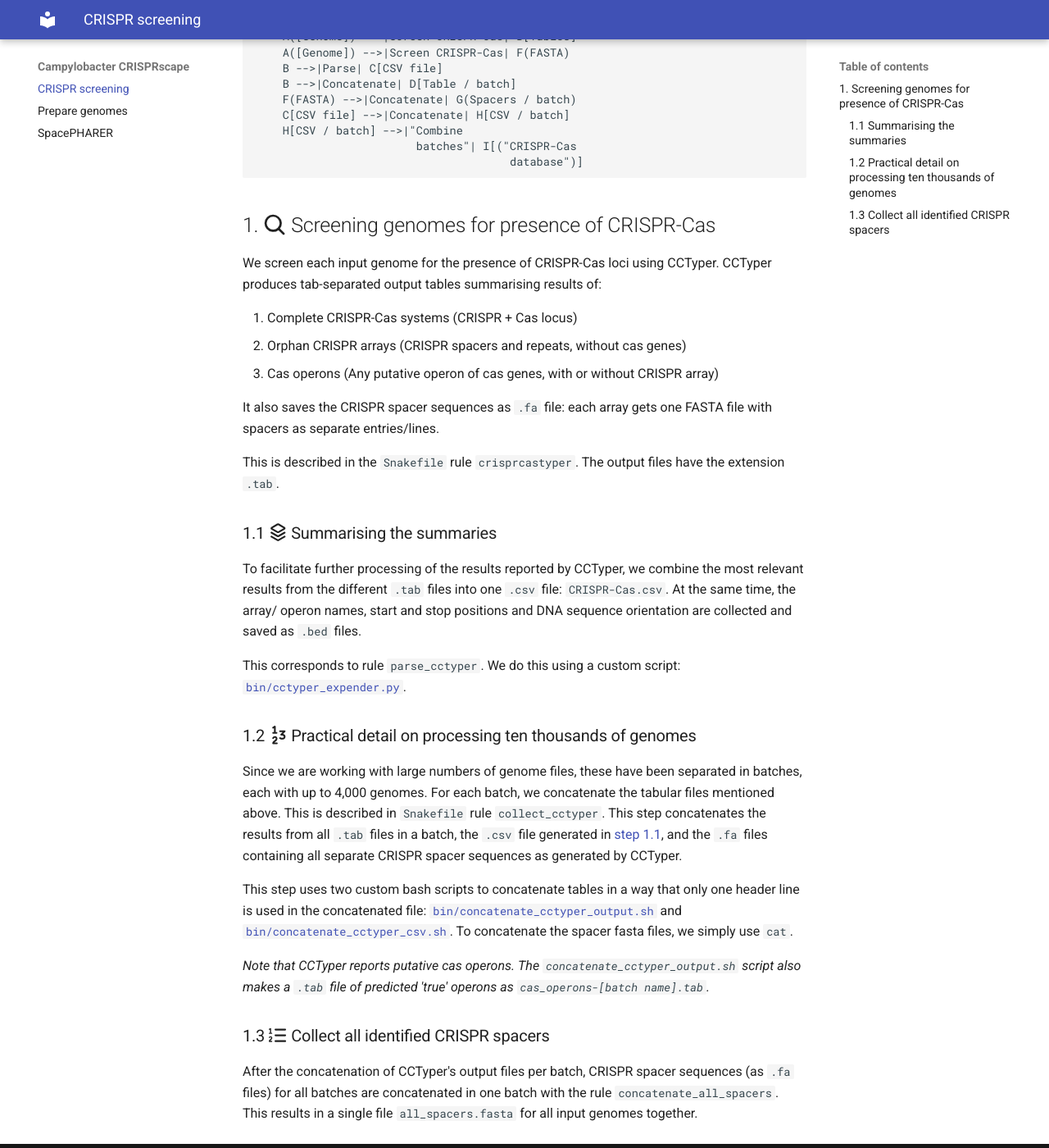
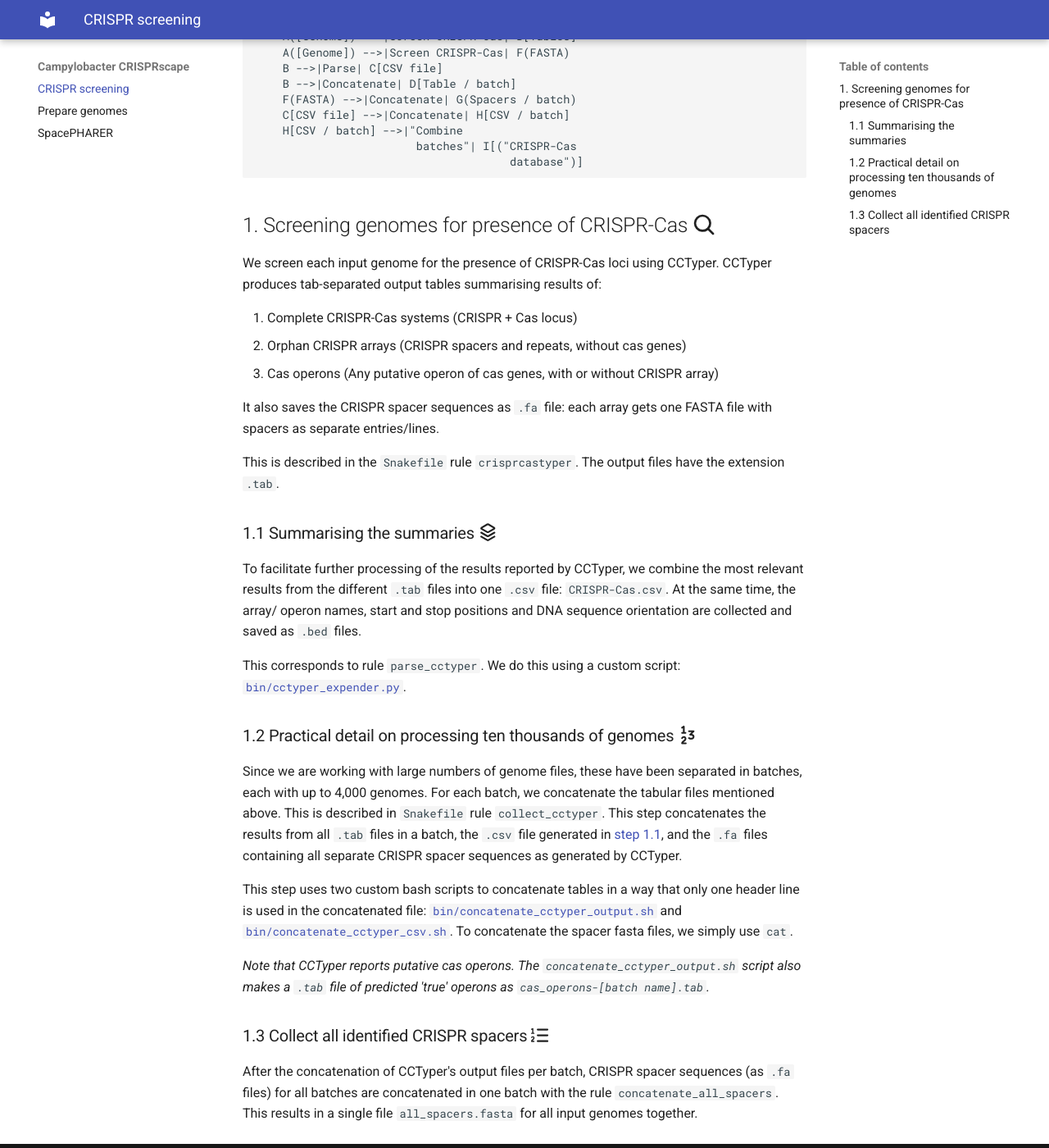
Before and after one commit to UtrechtUniversity/campylobacter-crisprscape, an MkDocs documentation site: the page built from doc/CRISPR_screening.md, in a window 1280 px wide and 1400 px high, scrolled down 256 px. Shown: the whole window at 82% size. Built offline with MkDocs 1.6.1 and Material for MkDocs 9.7.7, drawn with Linux system fonts in a browser that asks for light colours.

Commit message:
Move emoji to end of line

````diff
--- a/doc/CRISPR_screening.md
+++ b/doc/CRISPR_screening.md
@@ -13,7 +13,7 @@ flowchart LR
                                       database")]
 ```
 
-## 1. :octicons-search-16: Screening genomes for presence of CRISPR-Cas
+## 1. Screening genomes for presence of CRISPR-Cas :octicons-search-16:
 
 We screen each input genome for the presence of CRISPR-Cas loci using CCTyper.
 CCTyper produces tab-separated output tables summarising results of:
@@ -28,7 +28,7 @@ each array gets one FASTA file with spacers as separate entries/lines.
 This is described in the `Snakefile` rule `crisprcastyper`.
 The output files have the extension `.tab`.
 
-### 1.1 :octicons-stack-16: Summarising the summaries
+### 1.1 Summarising the summaries :octicons-stack-16:
 
 To facilitate further processing of the results reported by CCTyper,
 we combine the most relevant results from the different `.tab` files
@@ -39,14 +39,14 @@ are collected and saved as `.bed` files.
 This corresponds to rule `parse_cctyper`.
 We do this using a custom script: [`bin/cctyper_expender.py`](bin/cctyper_extender.py).
 
-### 1.2 :octicons-number-16: Practical detail on processing ten thousands of genomes
+### 1.2 Practical detail on processing ten thousands of genomes :octicons-number-16:
 
 Since we are working with large numbers of genome files, these have
 been separated in batches, each with up to 4,000 genomes. For each batch,
 we concatenate the tabular files mentioned above. This is described in
 `Snakefile` rule `collect_cctyper`.
 This step concatenates the results from all `.tab` files in a batch,
-the `.csv` file generated in [step 1.1](#11-octicons-stack-16-summarising-the-summaries),
+the `.csv` file generated in [step 1.1](#11-summarising-the-summaries),
 and the `.fa` files containing all separate CRISPR spacer sequences
 as generated by CCTyper.
 
@@ -60,7 +60,7 @@ _Note that CCTyper reports putative cas operons._
 _The `concatenate_cctyper_output.sh` script also makes a `.tab` file of_
 _predicted 'true' operons as `cas_operons-[batch name].tab`._
 
-### 1.3 :octicons-list-ordered-16: Collect all identified CRISPR spacers
+### 1.3 Collect all identified CRISPR spacers :octicons-list-ordered-16:
 
 After the concatenation of CCTyper's output files per batch, CRISPR
 spacer sequences (as `.fa` files) for all batches are concatenated
````
